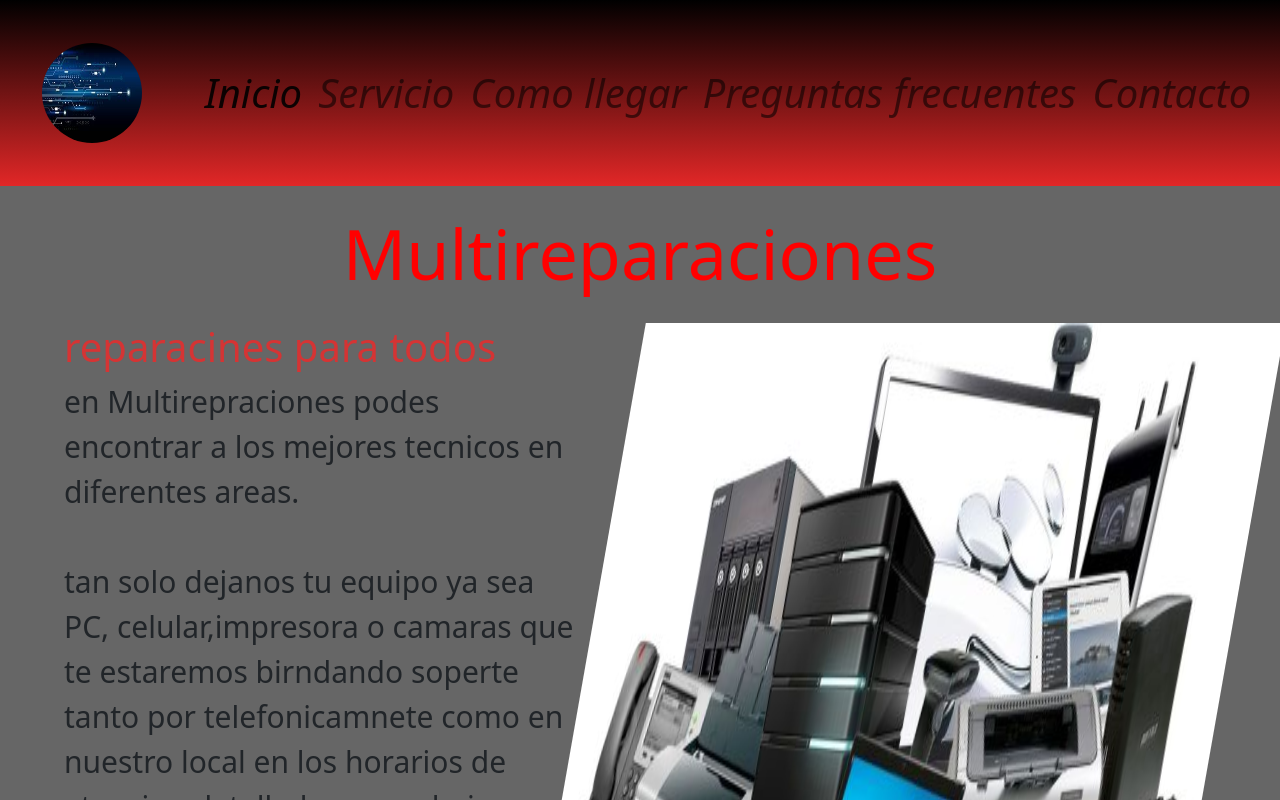
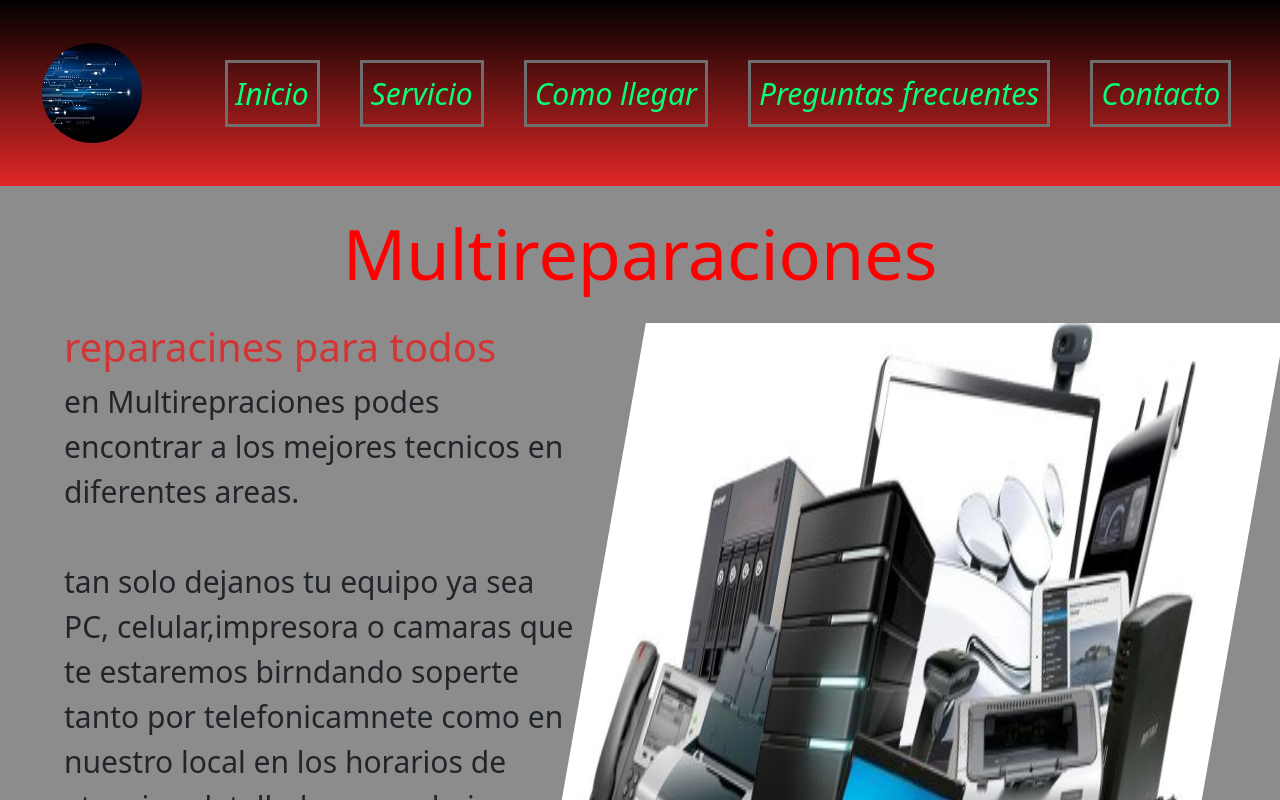
Before and after one commit to leandro-f/proyecto1, a plain HTML site: page index.html in a window 1280 px wide. Shown: the top 800 px of the page. Drawn offline with nearby package versions, Linux system fonts and the light colour scheme.

Commit message:
responsive_index

```diff
--- a/index.html
+++ b/index.html
@@ -15,7 +15,7 @@
 <body class="cuerpo">
 
     <header class="nav_booststrap">
-        <nav class="navbar navbar-expand-lg navbar-light ">
+        <nav class="navbar navbar-expand-lg ">
             <div class="container-fluid">
               <a class="navbar-brand" href="/">
                   <img src="./imagenes/fondo.jpg" alt="imagen decorativa" class="logo-2">
@@ -60,7 +60,7 @@
             </p>
         </div>
         <aside class="aside">
-            <img src="/imagenes/reparaciones1.jpg">
+            <img class="pol" src="/imagenes/reparaciones1.jpg">
         </aside>
     </main>
 
--- a/style.css
+++ b/style.css
@@ -5,14 +5,14 @@
 
                     /* navegador */
 .cuerpo{
-    background-color: rgba(0, 0, 0, 0.24);
     position: relative;
     min-height: 100vh;
     flex-wrap: wrap;
     display: flex;
     display: block;
-    background-color: rgba(0, 0, 0, 0.6);
+    background-color: rgba(0, 0, 0, 0.452);
     width: 100%;
+
 }
 
 a{
@@ -24,15 +24,17 @@ a{
 }
 .nav_booststrap{
     background-image: linear-gradient(to bottom, black, rgb(226, 39, 39));
+    grid-area: nav_booststrap ;
 }
 .navbar-collapse{
     justify-content: center;
 
 }
 .nav-link{
-    font-size: 40px;
-    color: #094;
-
+    font-size: 30px;
+    color: rgb(5, 255, 118);
+    border: solid 3px rgb(110, 110, 110);
+    margin: 20px;
 }
 
 /* .fondo{
@@ -79,6 +81,8 @@ a{
 .estilos1{
     font-size: 70px;
     color: rgb(255, 0, 0);
+    display: flex;
+    flex-wrap: wrap;
 }
 .estilos2{
     font-size: 40px;
@@ -108,6 +112,7 @@ a{
 
 }
 
+
 .header{
     padding: 20px;
     border-radius: 4px;
@@ -119,6 +124,7 @@ a{
 
 .contenido{
     grid-area: "contenido";
+
 }
 .aside{
     display: flex;
@@ -127,8 +133,20 @@ a{
 }
 .aside img{
     transform: skew(-10deg);
+    display: flex;
+    flex-wrap: wrap;
+}
 
+@media only screen and (max-width: 768px){
+    .aside img{
+        display: none;
+    }
+    .estilos1{
+        font-size: 40px;
+
+    }
 }
+
 .contenedor_fotos{
     display: flex;
     justify-content: center;
@@ -176,7 +194,7 @@ a{
     flex-wrap: wrap;
 }
 .card{
-    background-color: rgba(5, 159, 255, 0.379);
+    background-color: rgba(245, 0, 0, 0.406);
 }
 
 
@@ -197,7 +215,8 @@ a{
     width: 1310px;
 }
 .fondo1 img{
-    align-items: center;width: 1310px;
+    align-items: center;
+    width: 1310px;
 
 }
 
@@ -278,6 +297,8 @@ a{
 }
 
 .contacto_texto p{
+    display: inline-block;
+    flex-wrap: wrap;
     padding: 20px;
 
 }
@@ -344,6 +365,7 @@ a{
    width: 100%;
    padding: 50px 0px;
    background-image: linear-gradient(to top, black, rgb(226, 39, 39));
+
 }
 
 
```
Also changed, not shown: paginas/servicio.html (+2 -13 lines).
